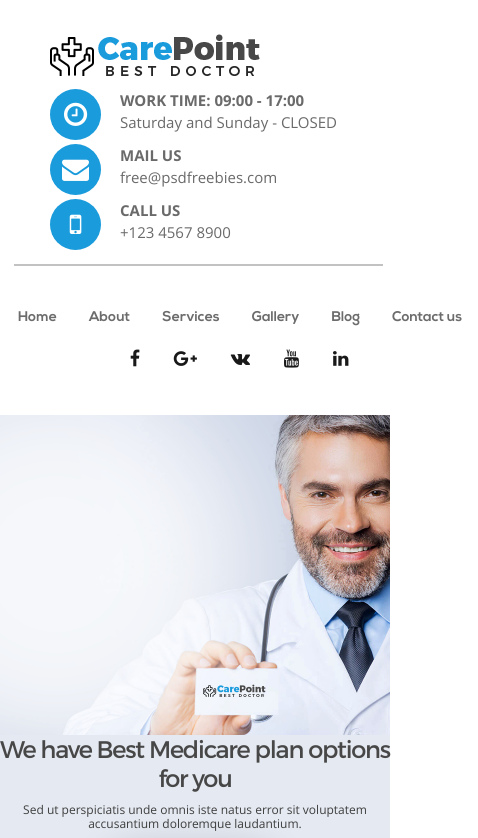
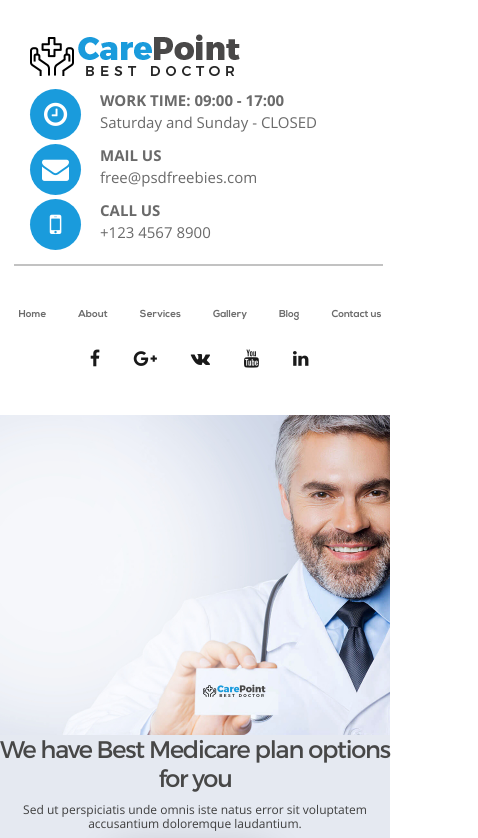
Before and after one commit to Konstantin-Buzuev/GridLayout, a plain HTML site: page index.html in a window 390 px wide. Shown: the top 838 px of the page, 478 px wide, since content can reach past the window. Drawn offline with nearby package versions, Linux system fonts and the light colour scheme; files whose address does not match are found by name.

Commit message:
Update main.css
After my mobile test

```diff
--- a/css/main.css
+++ b/css/main.css
@@ -61,7 +61,7 @@ header .grid:last-child{
 @media only screen and (min-width: 0px) and (max-width: 767px){
     header .grid{
     grid-row-gap: 10px;
-    grid-template-columns: 1fr 290px 1fr;
+    grid-template-columns: 1fr 330px 1fr;
     grid-template-rows: repeat(4, 45px);
     grid-template-areas:
         ". logo ."
@@ -73,7 +73,7 @@ header .grid:last-child{
 @media only screen and (min-width: 768px) and (max-width: 1024px){
     header .grid{
     grid-row-gap: 10px;
-    grid-template-columns: minmax(290px, 1fr) minmax(230px, 1fr) 1fr;
+    grid-template-columns: minmax(290px, 1fr) minmax(270px, 1fr) 1fr;
     grid-template-rows: repeat(2, 45px);
     grid-template-areas:
         ". logo ."
@@ -148,14 +148,14 @@ nav .grid{
         margin: 0 auto;
     }
     #nav-menu .nav-link{
-        font-size: 14px;
+        font-size: 10px;
     }
     #nav-social i{
         font-size: 18px;
     }
     nav .grid{
     grid-row-gap: 0px;
-    grid-template-columns: minmax(0px, 140px) 480px minmax(0px, 140px);
+    grid-template-columns: minmax(0px, 140px) 400px minmax(0px, 140px);
     grid-template-rows: repeat(2, 40px);
     grid-template-areas:
         ". nmenu ."
```
